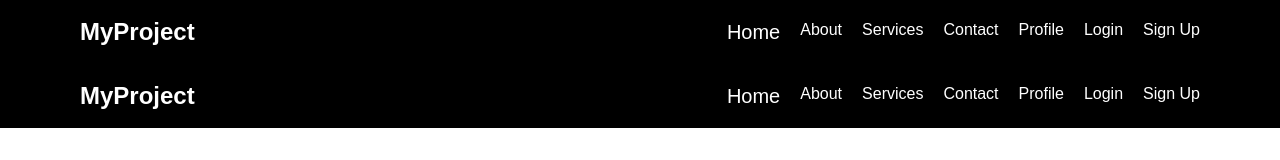
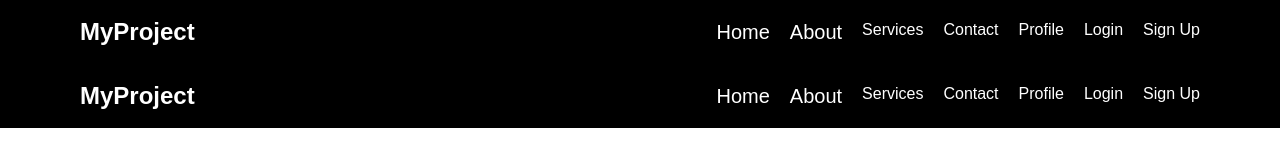
Before and after one commit to gauravkumar2005/SkillForge, a Next.js app: page /Navbar in a window 1280 px wide. Shown: the top 160 px of the page. Built offline with nearby package versions, Linux system fonts and the light colour scheme.

Commit message:
give navbar about link style

```diff
--- a/src/app/Navbar/page.tsx
+++ b/src/app/Navbar/page.tsx
@@ -9,7 +9,7 @@ export default function Navbar() {
 
         <div className="flex gap-5">
           <Link href="/" className="text-xl hover:bg-gray-600">Home</Link>
-          <Link href="/about">About</Link>
+          <Link href="/about" className="text-xl hover:bg-gray-600">About</Link>
           <Link href="/services">Services</Link>
           <Link href="/contact">Contact</Link>
           <Link href="/profile">Profile</Link>
```
